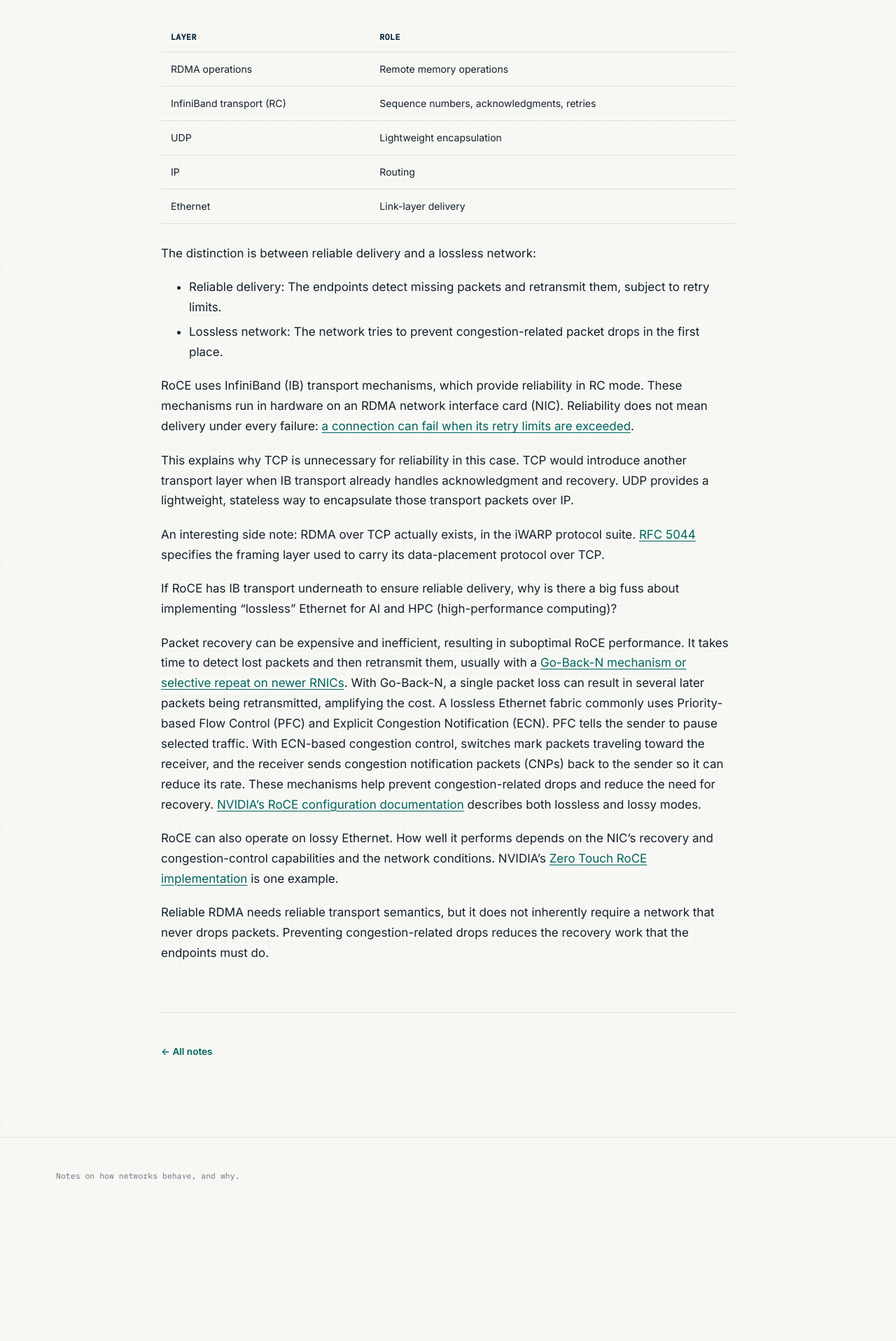
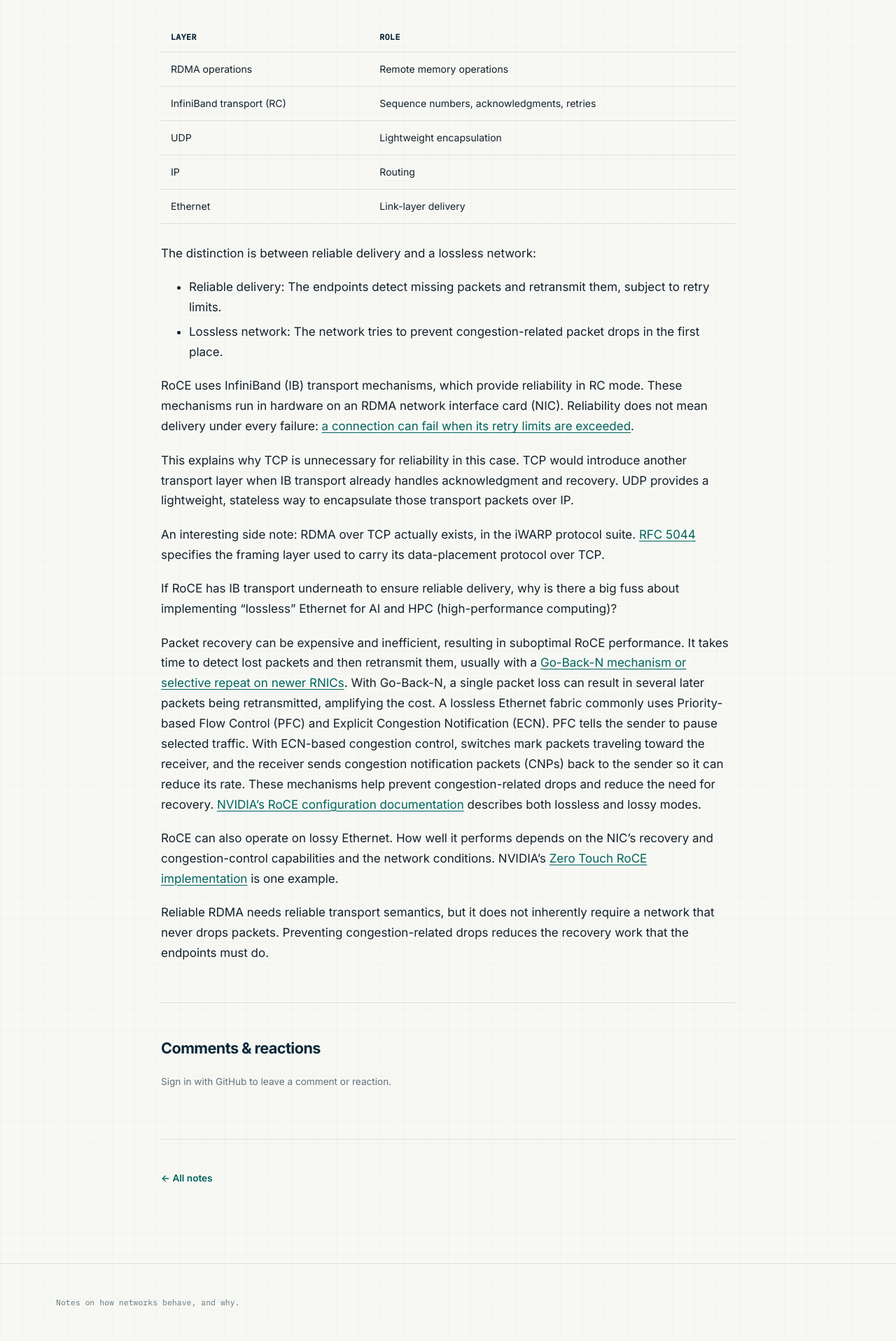
Before and after one commit to karsagar28/karsagar28.github.io, a Jekyll site: the page built from _posts/2026-09-06-why-rocev2-uses-udp-instead-of-tcp.md, in a window 1280 px wide. Shown: the part 830-2747 px from the top of the page at 70% size. Built offline with Jekyll 4.4.1, drawn with Linux system fonts in a browser that asks for light colours; comment, search, counter and statistics services are not loaded; before the commit the page ends 2566 px from its top, so only the background shows below that.

Commit message:
Add Cloudflare analytics and Giscus comments with reactions (#10)
Co-authored-by: karsagar28 <8064122+karsagar28@users.noreply.github.com>

```diff
--- a/_config.yml
+++ b/_config.yml
@@ -7,6 +7,19 @@
 author: karsagar28
 
 permalink: /notes/:title/
+
+# Public token from Cloudflare Web Analytics > Manage site.
+# Leave empty to disable the beacon. Use manual snippet installation in Cloudflare.
+cloudflare_web_analytics:
+  token: "e7ffceadeffb4557b15ca2e1e2b7686b"
+
+# Requires the Giscus GitHub app installed on this repository.
+giscus:
+  enabled: true
+  repo: karsagar28/karsagar28.github.io
+  repo_id: R_kgDOT6Nvyw
+  category: Announcements
+  category_id: DIC_kwDOT6Nvy84DFBtU
 
 plugins:
   - jekyll-feed
--- /dev/null
+++ b/_includes/analytics.html
@@ -0,0 +1,5 @@
+{% assign analytics_token = site.cloudflare_web_analytics.token | default: '' | strip %}
+{% if jekyll.environment == 'production' and analytics_token != '' %}
+<script type="module" src="https://static.cloudflareinsights.com/beacon.min.js"
+        data-cf-beacon='{"token":{{ analytics_token | jsonify | escape }}}'></script>
+{% endif %}
--- /dev/null
+++ b/_includes/giscus.html
@@ -0,0 +1,22 @@
+{% if site.giscus.enabled and page.comments != false %}
+<section class="post-discussion" aria-labelledby="discussion-heading">
+  <h2 id="discussion-heading">Comments &amp; reactions</h2>
+  <p class="discussion-help">Sign in with GitHub to leave a comment or reaction.</p>
+  <script src="https://giscus.app/client.js"
+          data-repo="{{ site.giscus.repo | escape }}"
+          data-repo-id="{{ site.giscus.repo_id | escape }}"
+          data-category="{{ site.giscus.category | escape }}"
+          data-category-id="{{ site.giscus.category_id | escape }}"
+          data-mapping="pathname"
+          data-strict="1"
+          data-reactions-enabled="1"
+          data-emit-metadata="0"
+          data-input-position="top"
+          data-theme="light"
+          data-lang="en"
+          data-loading="lazy"
+          crossorigin="anonymous"
+          async></script>
+  <noscript>Enable JavaScript to see comments and reactions, or visit <a href="https://github.com/{{ site.giscus.repo | escape }}/discussions">GitHub Discussions</a>.</noscript>
+</section>
+{% endif %}
--- a/_layouts/default.html
+++ b/_layouts/default.html
@@ -36,5 +36,6 @@
         <p>Notes on how networks behave, and why.</p>
       </div>
     </footer>
+    {% include analytics.html %}
   </body>
 </html>
--- a/_layouts/post.html
+++ b/_layouts/post.html
@@ -15,6 +15,8 @@
     {{ content }}
   </div>
 
+  {% include giscus.html %}
+
   <footer class="post-footer">
     <a class="back-link" href="{{ '/' | relative_url }}">← All notes</a>
   </footer>
--- a/assets/css/main.css
+++ b/assets/css/main.css
@@ -341,6 +341,24 @@
   text-align: center;
 }
 
+.post-discussion {
+  margin-top: 56px;
+  padding-top: 28px;
+  border-top: 1px solid var(--line);
+}
+
+.post-discussion h2 {
+  color: var(--navy);
+  font-size: 1.35rem;
+  letter-spacing: -0.025em;
+}
+
+.discussion-help {
+  color: var(--muted);
+  font-size: 0.85rem;
+  margin-bottom: 24px;
+}
+
 .post-footer {
   margin-top: 70px;
   padding-top: 28px;
```
Also changed, not shown: README.md.
